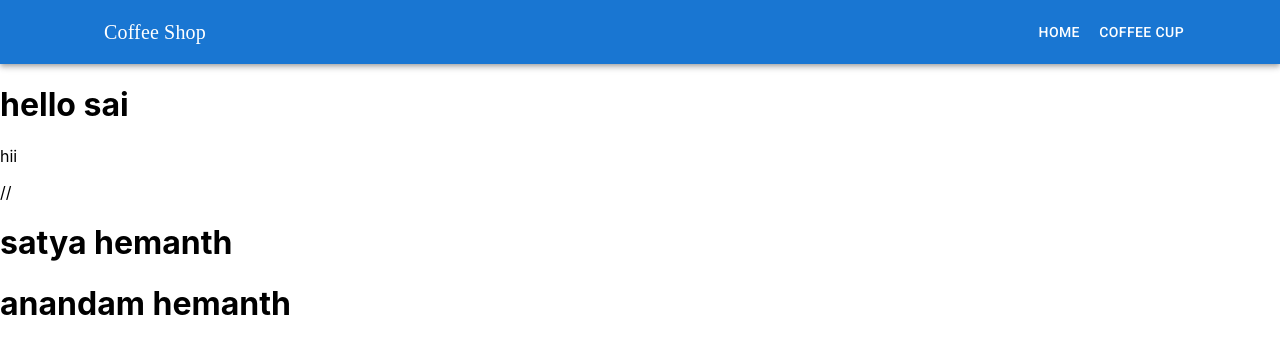
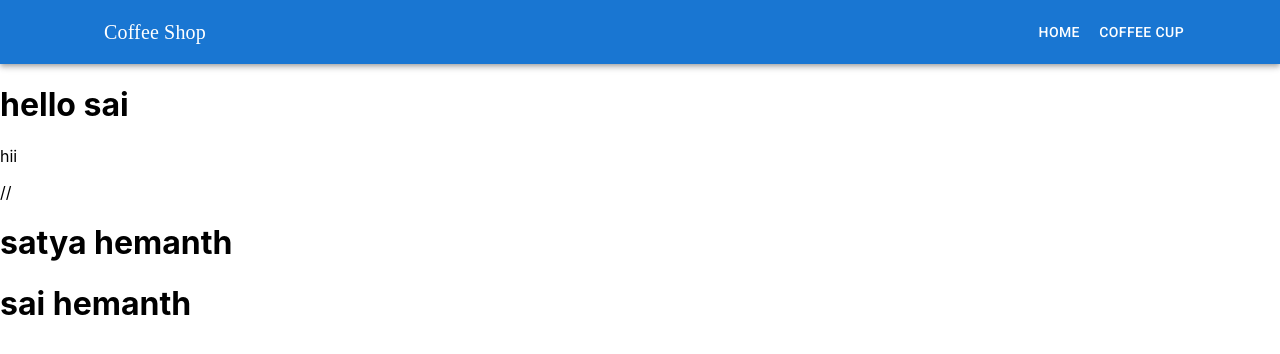
Before and after one commit to rebelsatya/react-demo, a React (Create React App) app: page / in a window 1280 px wide. Shown: the top 354 px of the page. Built offline with nearby package versions, Linux system fonts and the light colour scheme; some icons are missing; a web font is replaced by a local one.

Commit message:
Update App.js

```diff
--- a/src/App.js
+++ b/src/App.js
@@ -15,7 +15,8 @@ function App(){
     <h1>hello sai</h1>
     <p>hii</p>
    // <h1>satya hemanth</h1>
-    <h1>anandam hemanth</h1>
+    <h1>sai hemanth</h1>
+
     </>
   )
 }
```
